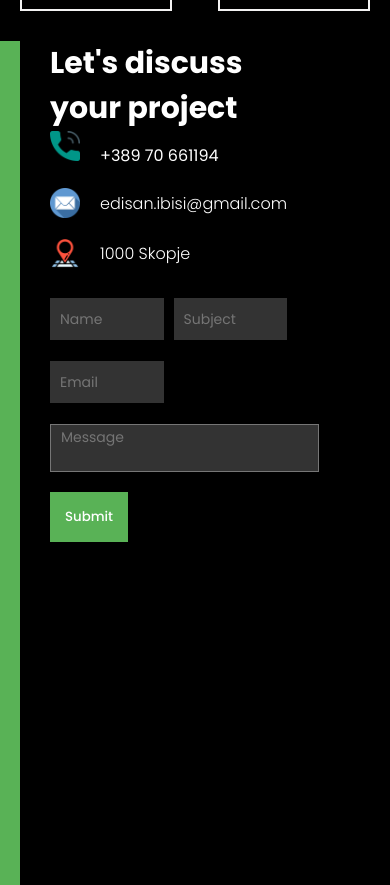
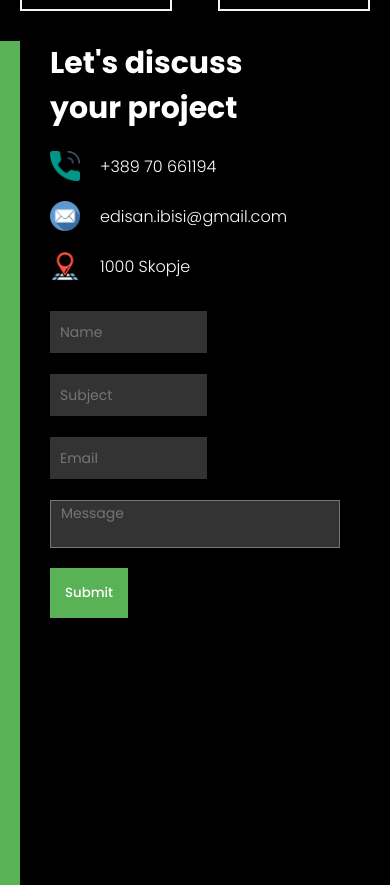
Before and after one commit to edy1013/Portfolio-2.0, a React (Create React App) app: page / in a window 390 px wide. Shown: the part 2580-3465 px from the top of the page. Built offline with nearby package versions, Linux system fonts and the light colour scheme.

Commit message:
Fut: Mobile Responsivnes added

```diff
--- a/src/components/contact/Contact.jsx
+++ b/src/components/contact/Contact.jsx
@@ -33,7 +33,7 @@ const Contact = () => {
                         Let's discuss your project
                     </h1>
                     <div className="c-info">
-                        <div className="c-info-">
+                        <div className="c-info-item">
                             <img src={Phone} alt="" className="c-icon" />
                             +389 70 661194
                         </div>
--- a/src/components/contact/contact.css
+++ b/src/components/contact/contact.css
@@ -23,7 +23,6 @@
 .c-right {
     flex: 1;
     display: flex;
-    align-items: center;
     justify-content: center;
     flex-direction: column;
 }
@@ -72,6 +71,9 @@ textarea {
     font-size: 14px;
     padding-left: 10px;
     resize: none;
+    display: flex;
+    width: 70%;
+    height: 30%;
 }
 
 button {
@@ -89,9 +91,14 @@ button {
         padding: 0px 50px;
     }
 
+    .c-left {
+        height: 100%;
+    }
+
     .c-title {
         font-size: 30px;
     }
+
 
     .c-info-item {
         margin: 20px 0px;
@@ -109,10 +116,16 @@ button {
     }
 
     input {
-        width: 35%;
+        width: 51%%;
         height: 40px;
         margin: 10px;
         margin-left: 0;
+
+    }
+
+    textarea {
+        width: 100%;
+
     }
 
     button {
```
